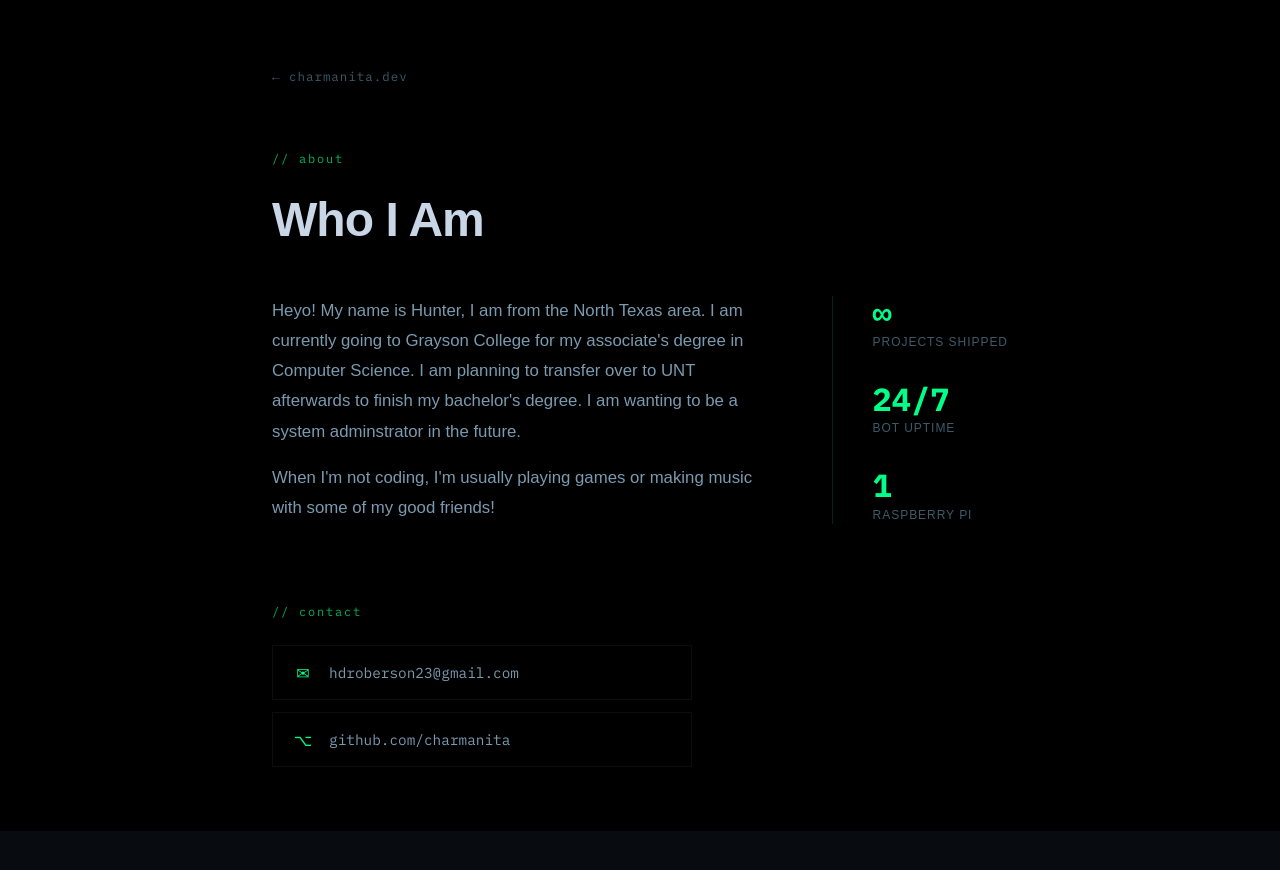
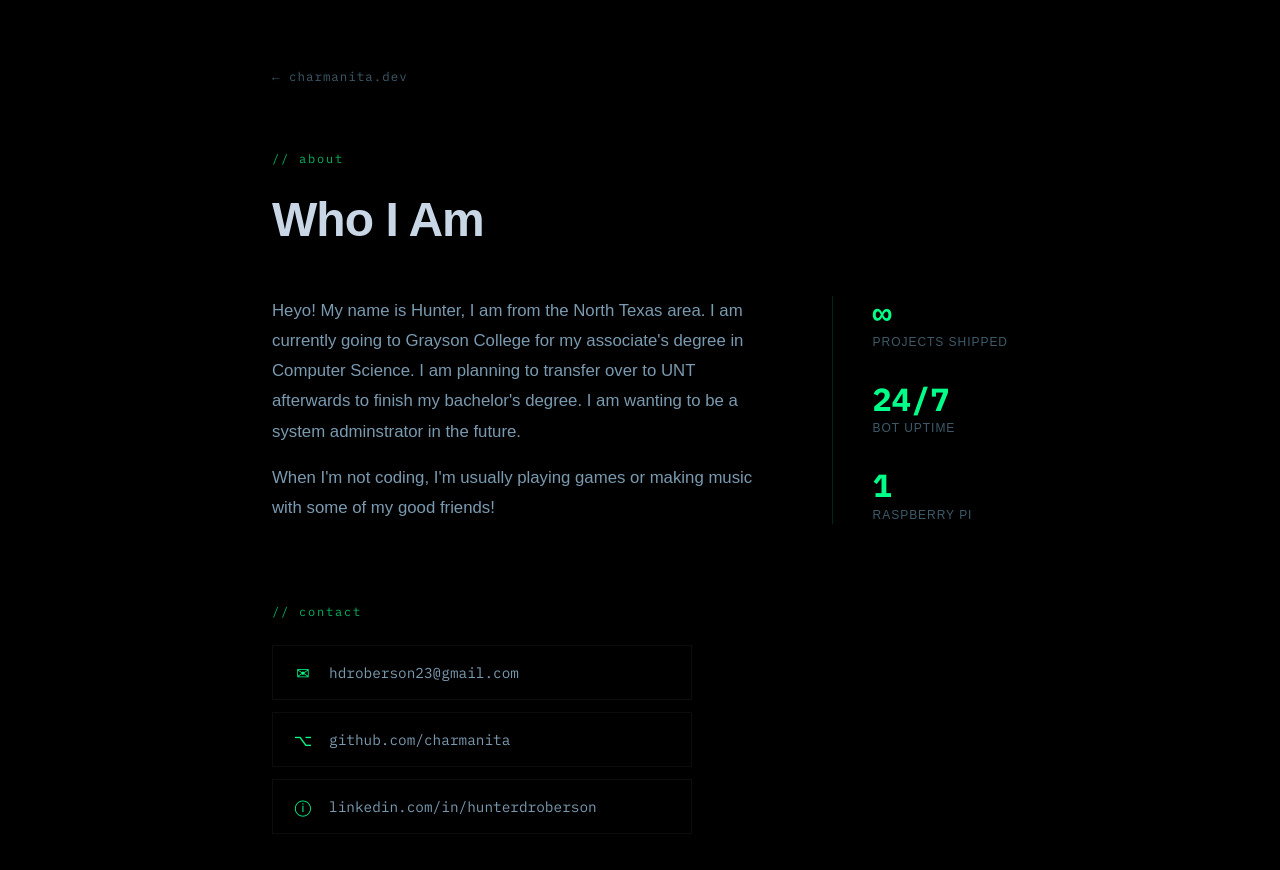
Before and after one commit to charmanita/charmanita.dev, a SvelteKit app: page /about in a window 1280 px wide. Shown: the top 870 px of the page. Before the commit the page ends 831 px from the top, so only its background shows below. Built offline with nearby package versions, Linux system fonts and the light colour scheme; no server answers.

Commit message:
added linkedin link

```diff
--- a/src/routes/+page.svelte
+++ b/src/routes/+page.svelte
@@ -28,6 +28,18 @@
 				<svg viewBox="0 0 24 24" fill="currentColor" xmlns="http://www.w3.org/2000/svg">
 					<path
 						d="M12 0C5.37 0 0 5.37 0 12c0 5.31 3.435 9.795 8.205 11.385.6.105.825-.255.825-.57 0-.285-.015-1.23-.015-2.235-3.015.555-3.795-.735-4.035-1.41-.135-.345-.72-1.41-1.23-1.695-.42-.225-1.02-.78-.015-.795.945-.015 1.62.87 1.845 1.23 1.08 1.815 2.805 1.305 3.495.99.105-.78.42-1.305.765-1.605-2.67-.3-5.46-1.335-5.46-5.925 0-1.305.465-2.385 1.23-3.225-.12-.3-.54-1.53.12-3.18 0 0 1.005-.315 3.3 1.23.96-.27 1.98-.405 3-.405s2.04.135 3 .405c2.295-1.56 3.3-1.23 3.3-1.23.66 1.65.24 2.88.12 3.18.765.84 1.23 1.905 1.23 3.225 0 4.605-2.805 5.625-5.475 5.925.435.375.81 1.095.81 2.22 0 1.605-.015 2.895-.015 3.3 0 .315.225.69.825.57A12.02 12.02 0 0 0 24 12c0-6.63-5.37-12-12-12z"
+					/>
+				</svg>
+			</a>
+			<a
+				href="https://linkedin.com/in/hunterdroberson"
+				target="_blank"
+				rel="noopener"
+				aria-label="LinkedIn"
+			>
+				<svg viewBox="0 0 24 24" fill="currentColor" xmlns="http://www.w3.org/2000/svg">
+					<path
+						d="M20.447 20.452h-3.554v-5.569c0-1.328-.027-3.037-1.852-3.037-1.853 0-2.136 1.445-2.136 2.939v5.667H9.351V9h3.414v1.561h.046c.477-.9 1.637-1.85 3.37-1.85 3.601 0 4.267 2.37 4.267 5.455v6.286zM5.337 7.433a2.062 2.062 0 0 1-2.063-2.065 2.064 2.064 0 1 1 2.063 2.065zm1.782 13.019H3.555V9h3.564v11.452zM22.225 0H1.771C.792 0 0 .774 0 1.729v20.542C0 23.227.792 24 1.771 24h20.451C23.2 24 24 23.227 24 22.271V1.729C24 .774 23.2 0 22.222 0h.003z"
 					/>
 				</svg>
 			</a>
--- a/src/routes/about/+page.svelte
+++ b/src/routes/about/+page.svelte
@@ -70,6 +70,15 @@
 			<a href="https://github.com/charmanita" target="_blank" rel="noopener" class="contact-item">
 				<span class="contact-icon">⌥</span>
 				<span>github.com/charmanita</span>
+			</a>
+			<a
+				href="https://linkedin.com/in/hunterdroberson"
+				target="_blank"
+				rel="noopener"
+				class="contact-item"
+			>
+				<span class="contact-icon">ⓘ</span>
+				<span>linkedin.com/in/hunterdroberson</span>
 			</a>
 		</div>
 	</div>
```
